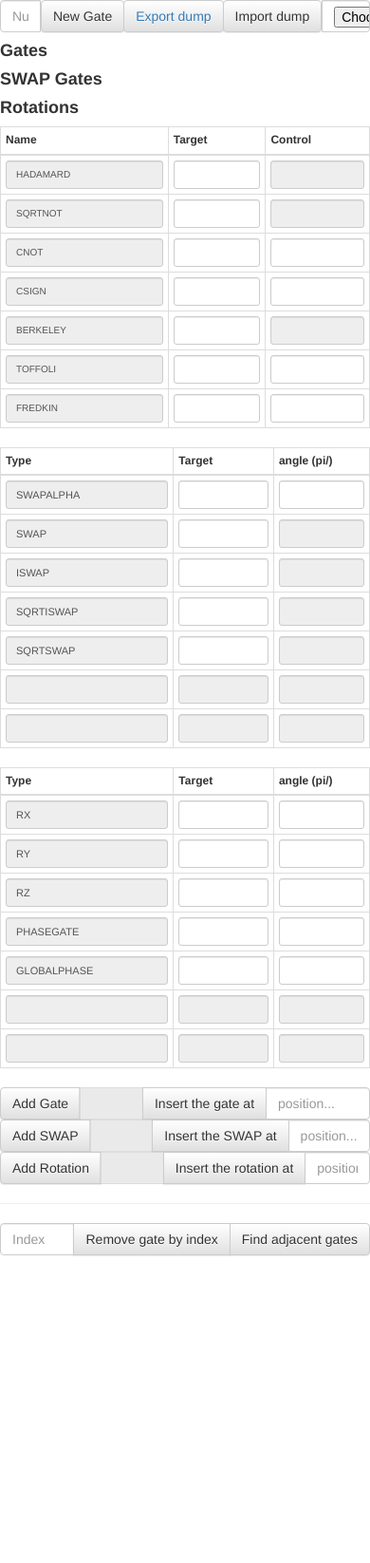
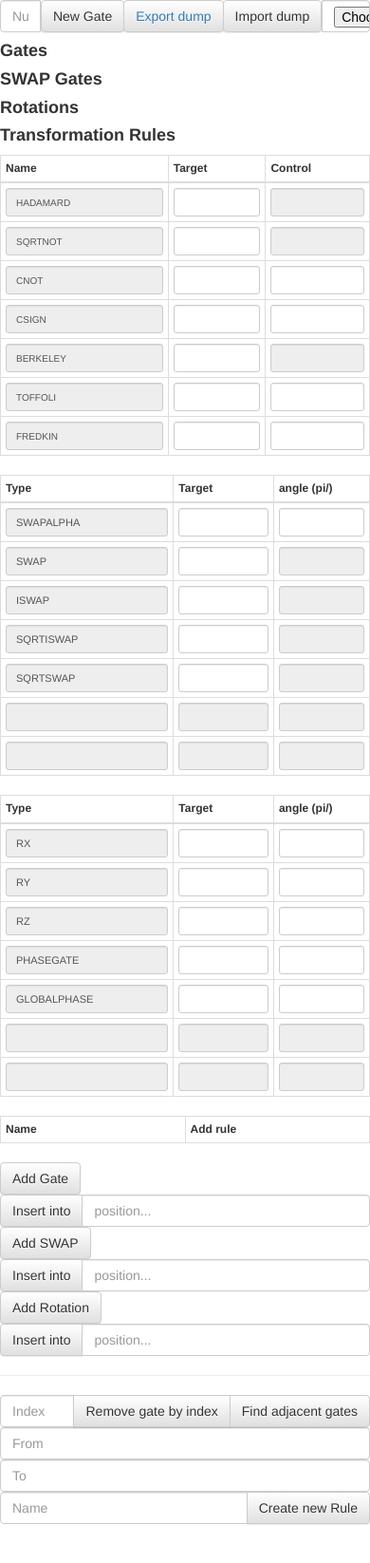
Before and after one commit to DarkhanMami/FinalProject, a Django app: page / in a window 390 px wide. Shown: the whole page at 95% size. Before the commit the page ends 1323 px from the top, so only its background shows below. Run offline with Django 3.2, Linux system fonts and the light colour scheme; lists and menus that the app fills with data are empty; parts of the project's set-up code (start-up, migrations or seed data) failed here and were passed over; some libraries are stand-ins or nearby versions.

Commit message:
transformation rules

```diff
--- a/circuit/urls.py
+++ b/circuit/urls.py
@@ -16,4 +16,6 @@ urlpatterns = [
     url(r'^insert_swap/$', views.insert_swap, name='insert_swap'),
     url(r'^export_dump/$', views.export_dump, name='export_dump'),
     url(r'^import_file/$', views.import_file, name='import_file'),
+    url(r'^create_rule/$', views.create_rule, name='create_rule'),
+    url(r'^add_rule/$', views.add_rule, name='add_rule'),
 ]
--- a/circuit/views.py
+++ b/circuit/views.py
@@ -22,16 +22,18 @@
 N = 2
 qc0 = QubitCircuit(N)
 
+rules = dict()
+
 qc0.png
 # src_file = os.path.join("settings.BASE_DIR", "qcirc.png")
-src_file = "/root/FinalProject/qcirc.png"
+src_file = "/home/darkhan/Final/project/qcirc.png"
 # dst_file = os.path.join(settings.BASE_DIR, "static", "qcirc.png")
-dst_file = "/root/FinalProject/static/qcirc.png"
+dst_file = "/home/darkhan/Final/project/static/qcirc.png"
 if os.path.exists(dst_file):
     os.remove(dst_file)
 # shutil.move(src_file, os.path.join(settings.BASE_DIR, "static"))
 if os.path.exists(src_file):
-    shutil.move(src_file, "/root/FinalProject/static/")
+    shutil.move(src_file, "/home/darkhan/Final/project/static/")
 
 if os.path.exists(src_file):
     os.remove(src_file)
@@ -49,14 +51,14 @@
         qc0.png
     matrix = []
     # src_file = os.path.join("settings.BASE_DIR", "qcirc.png")
-    src_file = "/root/FinalProject/qcirc.png"
+    src_file = "/home/darkhan/Final/project/qcirc.png"
     # dst_file = os.path.join(settings.BASE_DIR, "static", "qcirc.png")
-    dst_file = "/root/FinalProject/static/qcirc.png"
+    dst_file = "/home/darkhan/Final/project/static/qcirc.png"
     if os.path.exists(dst_file):
         os.remove(dst_file)
     # shutil.move(src_file, os.path.join(settings.BASE_DIR, "static"))
     if os.path.exists(src_file):
-        shutil.move(src_file, "/root/FinalProject/static/")
+        shutil.move(src_file, "/home/darkhan/Final/project/static/")
 
     if os.path.exists(src_file):
         os.remove(src_file)
@@ -87,13 +89,13 @@
         print 'empty circuit'
 
     # src_file = os.path.join("settings.BASE_DIR", "qcirc.png")
-    src_file = "/root/FinalProject/qcirc.png"
+    src_file = "/home/darkhan/Final/project/qcirc.png"
     # dst_file = os.path.join(settings.BASE_DIR, "static", "qcirc.png")
-    dst_file = "/root/FinalProject/static/qcirc.png"
+    dst_file = "/home/darkhan/Final/project/static/qcirc.png"
     if os.path.exists(dst_file):
         os.remove(dst_file)
     # shutil.move(src_file, os.path.join(settings.BASE_DIR, "static"))
-    shutil.move(src_file, "/root/FinalProject/static/")
+    shutil.move(src_file, "/home/darkhan/Final/project/static/")
 
     if os.path.exists(src_file):
         os.remove(src_file)
@@ -139,7 +141,6 @@
             else:
                 qc0.gates.insert(int(pos), Gate(name, targets=tgets))
 
-
     qc0.png
     U_list0 = qc0.propagators()
     U0 = gate_sequence_product(U_list0)
@@ -154,13 +155,13 @@
             matrix.append(str(U0.data[i,j]))
 
     # src_file = os.path.join("settings.BASE_DIR", "qcirc.png")
-    src_file = "/root/FinalProject/qcirc.png"
+    src_file = "/home/darkhan/Final/project/qcirc.png"
     # dst_file = os.path.join(settings.BASE_DIR, "static", "qcirc.png")
-    dst_file = "/root/FinalProject/static/qcirc.png"
+    dst_file = "/home/darkhan/Final/project/static/qcirc.png"
     if os.path.exists(dst_file):
         os.remove(dst_file)
     # shutil.move(src_file, os.path.join(settings.BASE_DIR, "static"))
-    shutil.move(src_file, "/root/FinalProject/static/")
+    shutil.move(src_file, "/home/darkhan/Final/project/static/")
 
     if os.path.exists(src_file):
         os.remove(src_file)
@@ -178,6 +179,7 @@
     total = len(types)
     global qc0
     global N
+    global all_gates
 
     for i in range(total):
         name = types[i]
@@ -205,7 +207,6 @@
             else:
                 qc0.add_gate(name, targets=tgets)
 
-
     qc0.png
     U_list0 = qc0.propagators()
     U0 = gate_sequence_product(U_list0)
@@ -220,13 +221,13 @@
             matrix.append(str(U0.data[i,j]))
 
     # src_file = os.path.join("settings.BASE_DIR", "qcirc.png")
-    src_file = "/root/FinalProject/qcirc.png"
+    src_file = "/home/darkhan/Final/project/qcirc.png"
     # dst_file = os.path.join(settings.BASE_DIR, "static", "qcirc.png")
-    dst_file = "/root/FinalProject/static/qcirc.png"
+    dst_file = "/home/darkhan/Final/project/static/qcirc.png"
     if os.path.exists(dst_file):
         os.remove(dst_file)
     # shutil.move(src_file, os.path.join(settings.BASE_DIR, "static"))
-    shutil.move(src_file, "/root/FinalProject/static/")
+    shutil.move(src_file, "/home/darkhan/Final/project/static/")
 
     if os.path.exists(src_file):
         os.remove(src_file)
@@ -275,13 +276,13 @@
             matrix.append(str(U0.data[i,j]))
 
     # src_file = os.path.join("settings.BASE_DIR", "qcirc.png")
-    src_file = "/root/FinalProject/qcirc.png"
+    src_file = "/home/darkhan/Final/project/qcirc.png"
     # dst_file = os.path.join(settings.BASE_DIR, "static", "qcirc.png")
-    dst_file = "/root/FinalProject/static/qcirc.png"
+    dst_file = "/home/darkhan/Final/project/static/qcirc.png"
     if os.path.exists(dst_file):
         os.remove(dst_file)
     # shutil.move(src_file, os.path.join(settings.BASE_DIR, "static"))
-    shutil.move(src_file, "/root/FinalProject/static/")
+    shutil.move(src_file, "/home/darkhan/Final/project/static/")
 
     if os.path.exists(src_file):
         os.remove(src_file)
@@ -329,13 +330,13 @@
             matrix.append(str(U0.data[i,j]))
 
     # src_file = os.path.join("settings.BASE_DIR", "qcirc.png")
-    src_file = "/root/FinalProject/qcirc.png"
+    src_file = "/home/darkhan/Final/project/qcirc.png"
     # dst_file = os.path.join(settings.BASE_DIR, "static", "qcirc.png")
-    dst_file = "/root/FinalProject/static/qcirc.png"
+    dst_file = "/home/darkhan/Final/project/static/qcirc.png"
     if os.path.exists(dst_file):
         os.remove(dst_file)
     # shutil.move(src_file, os.path.join(settings.BASE_DIR, "static"))
-    shutil.move(src_file, "/root/FinalProject/static/")
+    shutil.move(src_file, "/home/darkhan/Final/project/static/")
 
     if os.path.exists(src_file):
         os.remove(src_file)
@@ -392,13 +393,13 @@
             matrix.append(str(U0.data[i,j]))
 
     # src_file = os.path.join("settings.BASE_DIR", "qcirc.png")
-    src_file = "/root/FinalProject/qcirc.png"
+    src_file = "/home/darkhan/Final/project/qcirc.png"
     # dst_file = os.path.join(settings.BASE_DIR, "static", "qcirc.png")
-    dst_file = "/root/FinalProject/static/qcirc.png"
+    dst_file = "/home/darkhan/Final/project/static/qcirc.png"
     if os.path.exists(dst_file):
         os.remove(dst_file)
     # shutil.move(src_file, os.path.join(settings.BASE_DIR, "static"))
-    shutil.move(src_file, "/root/FinalProject/static/")
+    shutil.move(src_file, "/home/darkhan/Final/project/static/")
 
     if os.path.exists(src_file):
         os.remove(src_file)
@@ -455,13 +456,13 @@
             matrix.append(str(U0.data[i,j]))
 
     # src_file = os.path.join("settings.BASE_DIR", "qcirc.png")
-    src_file = "/root/FinalProject/qcirc.png"
+    src_file = "/home/darkhan/Final/project/qcirc.png"
     # dst_file = os.path.join(settings.BASE_DIR, "static", "qcirc.png")
-    dst_file = "/root/FinalProject/static/qcirc.png"
+    dst_file = "/home/darkhan/Final/project/static/qcirc.png"
     if os.path.exists(dst_file):
         os.remove(dst_file)
     # shutil.move(src_file, os.path.join(settings.BASE_DIR, "static"))
-    shutil.move(src_file, "/root/FinalProject/static/")
+    shutil.move(src_file, "/home/darkhan/Final/project/static/")
 
     if os.path.exists(src_file):
         os.remove(src_file)
@@ -491,13 +492,13 @@
             matrix.append(str(U0.data[i,j]))
 
     # src_file = os.path.join("settings.BASE_DIR", "qcirc.png")
-    src_file = "/root/FinalProject/qcirc.png"
+    src_file = "/home/darkhan/Final/project/qcirc.png"
     # dst_file = os.path.join(settings.BASE_DIR, "static", "qcirc.png")
-    dst_file = "/root/FinalProject/static/qcirc.png"
+    dst_file = "/home/darkhan/Final/project/static/qcirc.png"
     if os.path.exists(dst_file):
         os.remove(dst_file)
     # shutil.move(src_file, os.path.join(settings.BASE_DIR, "static"))
-    shutil.move(src_file, "/root/FinalProject/static/")
+    shutil.move(src_file, "/home/darkhan/Final/project/static/")
 
     if os.path.exists(src_file):
         os.remove(src_file)
@@ -511,7 +512,7 @@
 def export_dump(request):
     global qc0
     qsave(qc0, 'save_temp')
-    file_path = os.path.join('/root/FinalProject/save_temp.qu')
+    file_path = os.path.join('/home/darkhan/Final/project/save_temp.qu')
     fsock = open(file_path, "rb")
     response = HttpResponse(fsock)
     response['Content-Disposition'] = 'attachment; filename=dump.txt'
@@ -526,7 +527,7 @@
     if request.method == "POST":
         saved_state = request.FILES['file']
 
-        dump_name = default_storage.save('/root/FinalProject/upload.qu', ContentFile(saved_state.read()))
+        dump_name = default_storage.save('/home/darkhan/Final/project/upload.qu', ContentFile(saved_state.read()))
 
 
         qc0 = qload('upload')
@@ -547,13 +548,13 @@
                 matrix.append(str(U0.data[i,j]))
 
         # src_file = os.path.join("settings.BASE_DIR", "qcirc.png")
-        src_file = "/root/FinalProject/qcirc.png"
+        src_file = "/home/darkhan/Final/project/qcirc.png"
         # dst_file = os.path.join(settings.BASE_DIR, "static", "qcirc.png")
-        dst_file = "/root/FinalProject/static/qcirc.png"
+        dst_file = "/home/darkhan/Final/project/static/qcirc.png"
         if os.path.exists(dst_file):
             os.remove(dst_file)
         # shutil.move(src_file, os.path.join(settings.BASE_DIR, "static"))
-        shutil.move(src_file, "/root/FinalProject/static/")
+        shutil.move(src_file, "/home/darkhan/Final/project/static/")
 
         if os.path.exists(src_file):
             os.remove(src_file)
@@ -567,5 +568,71 @@
 
     return render(request, 'import.html')
 
+
+@csrf_exempt
+def create_rule(request):
+    global qc0
+    global rules
+    name = request.POST.get('name')
+    rule_from = request.POST.get('from')
+    rule_to = request.POST.get('to')
+
+    temp_rule = []
+
+    for i in range(int(rule_from)-1, int(rule_to)):
+        temp_rule.append(qc0.gates[i])
+
+    rules[name] = temp_rule
+
+    return JsonResponse({
+            "name": name
+    })
+
+
+@csrf_exempt
+def add_rule(request):
+    global qc0
+    global rules
+    global N
+
+
+    name = request.POST.get('name')
+
+    temp_rule = rules[name]
+
+    for rule in temp_rule:
+        qc0.gates.insert(len(qc0.gates), rule)
+
+
+    qc0.png
+    U_list0 = qc0.propagators()
+    U0 = gate_sequence_product(U_list0)
+    matrix = []
+
+    if N == 1:
+        tmp = 2
+    else:
+        tmp = 2**N
+    for i in range(0, tmp):
+       for j in range(0, tmp):
+            matrix.append(str(U0.data[i,j]))
+
+    # src_file = os.path.join("settings.BASE_DIR", "qcirc.png")
+    src_file = "/home/darkhan/Final/project/qcirc.png"
+    # dst_file = os.path.join(settings.BASE_DIR, "static", "qcirc.png")
+    dst_file = "/home/darkhan/Final/project/static/qcirc.png"
+    if os.path.exists(dst_file):
+        os.remove(dst_file)
+    # shutil.move(src_file, os.path.join(settings.BASE_DIR, "static"))
+    shutil.move(src_file, "/home/darkhan/Final/project/static/")
+
+    if os.path.exists(src_file):
+        os.remove(src_file)
+
+    return JsonResponse({
+        "matrix": matrix
+    })
+
+
 def index(request):
     return render(request, 'circuit.html')
--- a/templates/circuit.html
+++ b/templates/circuit.html
@@ -15,12 +15,13 @@
         </div>
     </div>
     <div class="row">
-      <div class="col-sm-4"><h4><strong>Gates</strong></h4></div>
-      <div class="col-sm-4"><h4><strong>SWAP Gates</strong></h4></div>
-      <div class="col-sm-4"><h4><strong>Rotations</strong></h4></div>
+      <div class="col-sm-3"><h4><strong>Gates</strong></h4></div>
+      <div class="col-sm-3"><h4><strong>SWAP Gates</strong></h4></div>
+      <div class="col-sm-3"><h4><strong>Rotations</strong></h4></div>
+      <div class="col-sm-3"><h4><strong>Transformation Rules</strong></h4></div>
     </div>
     <div class="row">
-      <div class="col-sm-4">
+      <div class="col-sm-3">
         <table class="table table-sm table-bordered table-condensed" style="font-size:12px">
             <th class="col-xs-2">Name</th>
             <th class="col-xs-1">Target</th>
@@ -65,7 +66,7 @@
           </tbody>
         </table>
       </div>
-      <div class="col-sm-4">
+      <div class="col-sm-3">
         <table class="table table-sm table-bordered table-condensed" style="font-size:12px">
             <th class="col-xs-2">Type</th>
             <th class="col-xs-1">Target</th>
@@ -110,7 +111,7 @@
           </tbody>
         </table>
       </div>
-      <div class="col-sm-4">
+      <div class="col-sm-3">
         <table class="table table-sm table-bordered table-condensed" style="font-size:12px">
             <th class="col-xs-2">Type</th>
             <th class="col-xs-1">Target</th>
@@ -155,36 +156,49 @@
           </tbody>
         </table>
       </div>
+      <div class="col-sm-3">
+        <table id="rule_table" class="table table-sm table-bordered table-condensed" style="font-size:12px">
+            <th class="col-xs-2">Name</th>
+            <th class="col-xs-2">Add rule</th>
+          </thead>
+          <tbody>
+          </tbody>
+        </table>
+      </div>
     </div>
     <div class="row">
-      <div class="col-sm-4">
+      <div class="col-sm-1">
+          <button class="btn btn-default" onclick="send()"> Add Gate </button>
+      </div>
+      <div class="col-sm-2">
         <div class="input-group">
           <span class="input-group-btn">
-            <button class="btn btn-default" onclick="send()"> Add Gate </button>
-            <button class="btn btn-default" type="button" disabled>&nbsp&nbsp&nbsp&nbsp&nbsp&nbsp&nbsp&nbsp&nbsp&nbsp&nbsp</button>
-            <button class="btn btn-default" onclick="insert_gate()" type="button">Insert the gate at</button>
+            <button class="btn btn-default" onclick="insert_gate()" type="button">Insert into</button>
           </span>
           <input type="text" class="form-control" placeholder="position..." id="gate_pos">
         </div>
       </div>
 
-      <div class="col-sm-4">
+      <div class="col-sm-1">
+          <button class="btn btn-default" onclick="new_swap()"> Add SWAP </button>
+      </div>
+      <div class="col-sm-2">
         <div class="input-group">
           <span class="input-group-btn">
-            <button class="btn btn-default" onclick="new_swap()"> Add SWAP </button>
-            <button class="btn btn-default" type="button" disabled>&nbsp&nbsp&nbsp&nbsp&nbsp&nbsp&nbsp&nbsp&nbsp&nbsp&nbsp</button>
-            <button class="btn btn-default" onclick="insert_swap()" type="button">Insert the SWAP at</button>
+            <button class="btn btn-default" onclick="insert_swap()" type="button">Insert into</button>
           </span>
           <input type="text" class="form-control" placeholder="position..." id="swap_pos">
         </div>
       </div>
 
-      <div class="col-sm-4">
+
+      <div class="col-sm-1">
+          <button class="btn btn-default" onclick="new_rotation()"> Add Rotation </button>
+      </div>
+      <div class="col-sm-2">
         <div class="input-group">
           <span class="input-group-btn">
-            <button class="btn btn-default" onclick="new_rotation()"> Add Rotation </button>
-            <button class="btn btn-default" type="button" disabled>&nbsp&nbsp&nbsp&nbsp&nbsp&nbsp&nbsp&nbsp&nbsp&nbsp&nbsp</button>
-            <button class="btn btn-default" onclick="insert_rotation()" type="button">Insert the rotation at</button>
+            <button class="btn btn-default" onclick="insert_rotation()" type="button">Insert into</button>
           </span>
           <input type="text" class="form-control" placeholder="position..." id="rot_pos">
         </div>
@@ -198,6 +212,22 @@
             <span class="input-group-btn">
               <button class="btn btn-default" type="button" onclick="remove_gate()">Remove gate by index</button>
               <button class="btn btn-default" type="button" onclick="find_adj_gates()">Find adjacent gates</button>
+            </span>
+          </div>
+        </div>
+    </div>
+    <div class="row">
+        <div class="col-lg-1">
+            <input type="text" class="form-control" placeholder="From" id="rule_from">
+        </div>
+        <div class="col-lg-1">
+            <input type="text" class="form-control" placeholder="To" id="rule_to">
+        </div>
+        <div class="col-lg-2">
+          <div class="input-group">
+            <input type="text" class="form-control" placeholder="Name" id="rule_name">
+            <span class="input-group-btn">
+              <button class="btn btn-default" type="button" onclick="create_rule()">Create new Rule</button>
             </span>
           </div>
         </div>
@@ -224,7 +254,7 @@
             var settings = {
               "async": true,
               "crossDomain": true,
-              "url": "/new_circuit/",
+              "url": "http://localhost:8000/new_circuit/",
               "method": "POST",
               "processData": false,
               "contentType": false,
@@ -267,7 +297,7 @@
             var settings = {
               "async": true,
               "crossDomain": true,
-              "url": "/remove_gate/",
+              "url": "http://localhost:8000/remove_gate/",
               "method": "POST",
               "processData": false,
               "contentType": false,
@@ -348,7 +378,7 @@
             var settings = {
               "async": true,
               "crossDomain": true,
-              "url": "/calculate/",
+              "url": "http://localhost:8000/calculate/",
               "method": "POST",
               "processData": false,
               "contentType": false,
@@ -422,7 +452,7 @@
             var settings = {
               "async": true,
               "crossDomain": true,
-              "url": "/insert_gate/",
+              "url": "http://localhost:8000/insert_gate/",
               "method": "POST",
               "processData": false,
               "contentType": false,
@@ -493,7 +523,7 @@
             var settings = {
               "async": true,
               "crossDomain": true,
-              "url": "/new_rotation/",
+              "url": "http://localhost:8000/new_rotation/",
               "method": "POST",
               "processData": false,
               "contentType": false,
@@ -563,7 +593,7 @@
             var settings = {
               "async": true,
               "crossDomain": true,
-              "url": "/insert_rotation/",
+              "url": "http://localhost:8000/insert_rotation/",
               "method": "POST",
               "processData": false,
               "contentType": false,
@@ -634,7 +664,7 @@
             var settings = {
               "async": true,
               "crossDomain": true,
-              "url": "/new_swap/",
+              "url": "http://localhost:8000/new_swap/",
               "method": "POST",
               "processData": false,
               "contentType": false,
@@ -705,7 +735,7 @@
             var settings = {
               "async": true,
               "crossDomain": true,
-              "url": "/insert_swap/",
+              "url": "http://localhost:8000/insert_swap/",
               "method": "POST",
               "processData": false,
               "contentType": false,
@@ -767,7 +797,7 @@
             var settings = {
               "async": true,
               "crossDomain": true,
-              "url": "/find_adj_gates/",
+              "url": "http://localhost:8000/find_adj_gates/",
               "method": "POST",
               "processData": false,
               "contentType": false,
@@ -890,5 +920,116 @@
             });
         }
 
+
+        function create_rule() {
+          var form = new FormData();
+          form.append("name", $("#rule_name").val())
+          form.append("from", $("#rule_from").val())
+          form.append("to", $("#rule_to").val())
+
+            var settings = {
+              "async": true,
+              "crossDomain": true,
+              "url": "http://localhost:8000/create_rule/",
+              "method": "POST",
+              "processData": false,
+              "contentType": false,
+              "mimeType": "multipart/form-data",
+              "data": form
+            };
+
+            $.ajax(settings).done(function (response) {
+
+              var table = document.getElementById('rule_table');
+
+
+              var row = table.insertRow(table.rows.length);
+
+              var cell1 = row.insertCell(0);
+              cell1.innerHTML = '<input style="font-size:11px" class="form-control input-sm" type="text" name="r_types" value="' + $("#rule_name").val() + '" disabled>';
+
+              var cell2=row.insertCell(1);
+              cell2.innerHTML = '<button style="font-size:11px" class="form-control input-sm btn btn-default" onclick="add_rule(\'' + $("#rule_name").val() + '\')">Add rule</button>';
+
+              $("#rule_name").val('');
+              $("#rule_from").val('');
+              $("#rule_to").val('');
+            });
+
+        }
+
+        function add_rule(name) {
+          var form = new FormData();
+          form.append("name", name)
+
+            var settings = {
+              "async": true,
+              "crossDomain": true,
+              "url": "http://localhost:8000/add_rule/",
+              "method": "POST",
+              "processData": false,
+              "contentType": false,
+              "mimeType": "multipart/form-data",
+              "data": form
+            };
+
+            $.ajax(settings).done(function (response) {
+              var myMap = JSON.parse(response);
+              var myList = myMap['matrix'];
+              var rowHtml = '';
+
+              if (myList.length < 2) {
+                var n = 0;
+                if ($("#qubits").val() == 1){
+                  n = 2;
+                } else {
+                  n = Math.pow(2, $("#qubits").val())
+                }
+                var i = 0;
+
+                for (row = 0; row < n; row++) {
+                  rowHtml+='<tr>';
+                  for (col = 0; col < n; col++) {
+                    rowHtml+='<td>'+"0"+'</td>';
+                    i++;
+                  }
+                  rowHtml+='</tr>';
+                }
+              } else {
+                var n = 0;
+                if ($("#qubits").val() == 1){
+                  n = 2;
+                } else {
+                  n = Math.pow(2, $("#qubits").val())
+                }
+                var i = 0;
+
+                for (row = 0; row < n; row++) {
+                  rowHtml+='<tr>';
+                  for (col = 0; col < n; col++) {
+                    var str = '';
+                    var str_int;
+                    if (myList[i].includes('+0j')) {
+                      str = myList[i].replace('+0j', '').replace('(', '').replace(')','');
+
+                      str_int = parseFloat(str).toFixed(2);
+                    } else {
+                      str_int = myList[i];
+                    }
+                    rowHtml+='<td>'+str_int+'</td>';
+                    i++;
+                  }
+                  rowHtml+='</tr>';
+                }
+              }
+
+              $("#result").html(rowHtml);
+              $("#image").attr("src", "/static/qcirc.png?v=" + new Date().getTime());
+            });
+
+        }
+
+
+
     </script>
 {% endblock %}
```
Also changed, not shown: static/qcirc.png, 4 other files.
